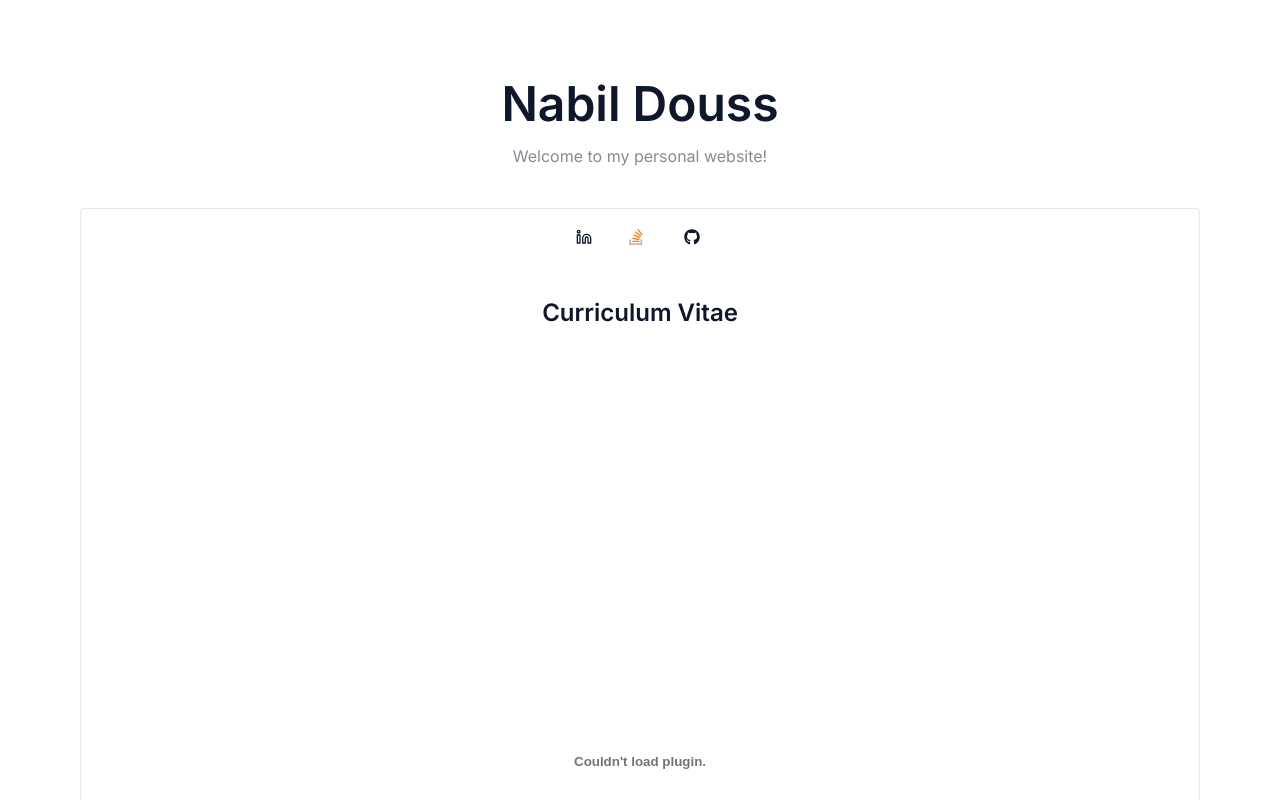
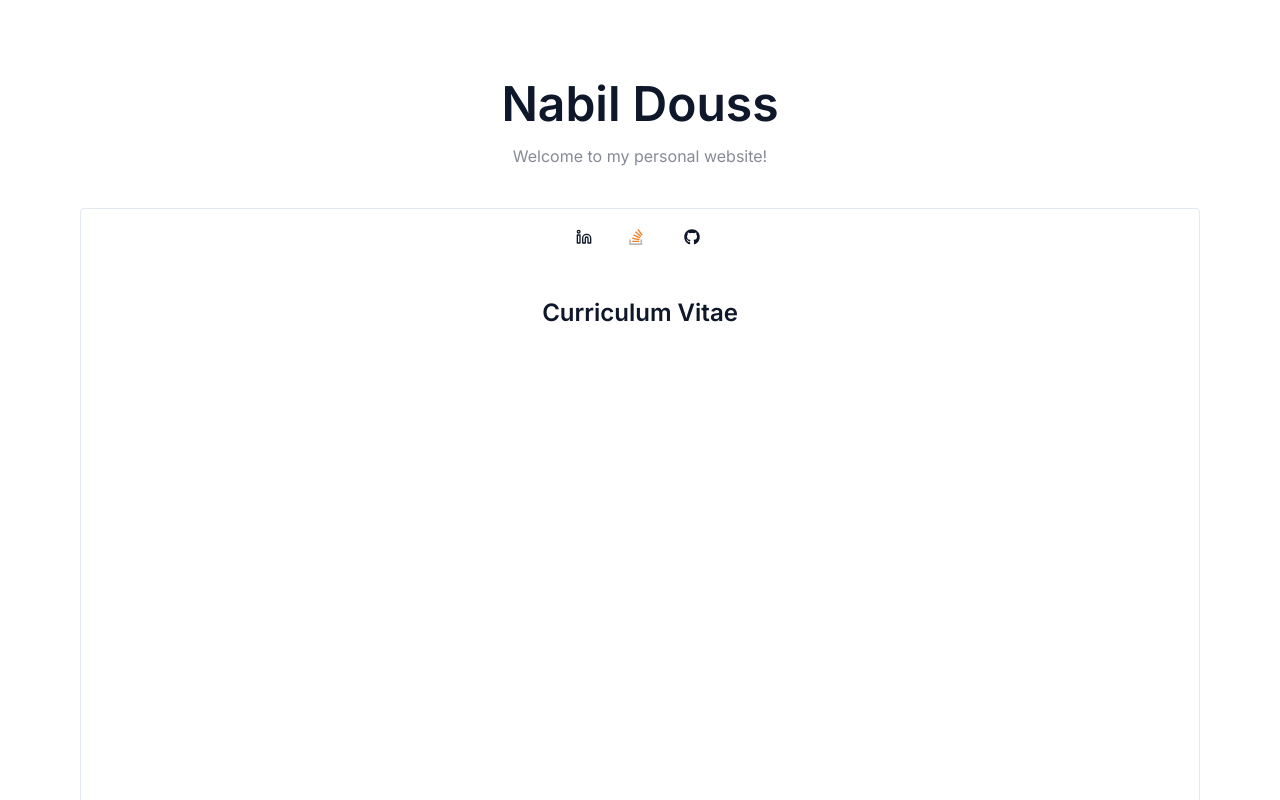
Before and after one commit to nabildouss/nabildouss.github.io, a Next.js app: page /Resume in a window 1280 px wide. Shown: the top 800 px of the page. Built offline with nearby package versions, Linux system fonts and the light colour scheme.

Commit message:
Revert "refactor: use embed instead of iframe in the pdf-renderer"
This reverts commit 9dfffaac388463d5f366d47add8a39e47d324dba.

```diff
--- a/components/ui/pdf-renderer.tsx
+++ b/components/ui/pdf-renderer.tsx
@@ -9,7 +9,7 @@ export default function PdfRenderer({
   return (
     <div>
       <h2 className='text-2xl text-center font-semibold mb-8'>{pdfTitle}</h2>
-      <embed className="min-w-full h-screen" src={pdfFile} />
+      <iframe className="min-w-full h-screen" src={pdfFile} />
     </div>
   )
 }
```
